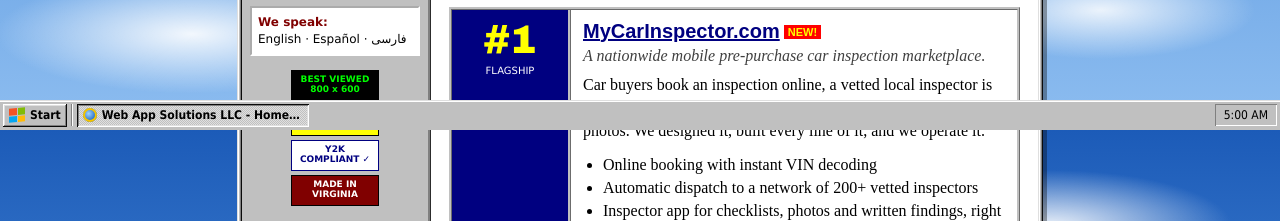
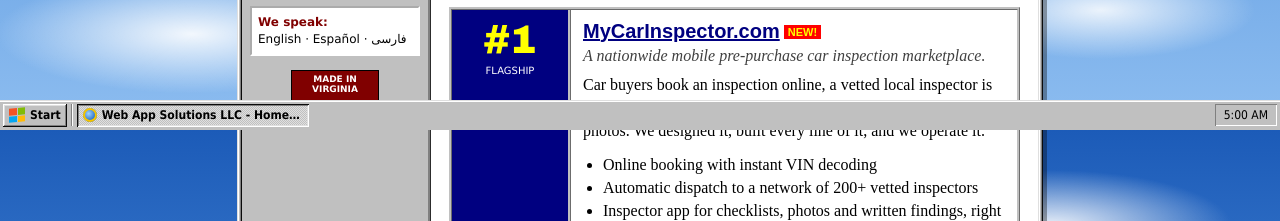
Before and after one commit to milan101q/flowcetra, a plain HTML site: page index.html in a window 1280 px wide. Shown: the part 670-891 px from the top of the page. Drawn offline with Linux system fonts and the light colour scheme.

Commit message:
Add files via upload

```diff
--- a/index.html
+++ b/index.html
@@ -544,9 +544,6 @@ h2::after {
         </div>
 
         <div class="badges">
-          <span class="badge b1">BEST VIEWED<br>800 x 600</span>
-          <span class="badge b2">100%<br>HAND-CODED</span>
-          <span class="badge b3">Y2K<br>COMPLIANT &#10003;</span>
           <span class="badge b4">MADE IN<br>VIRGINIA</span>
         </div>
       </td>
```
